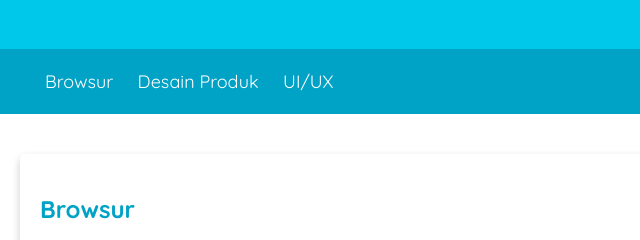
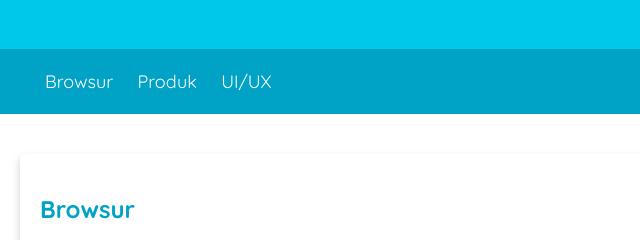
Before and after one commit to jho-github/KreatifDigital, a plain HTML site: page index.html in a window 1280 px wide. Shown: the part 220-460 px from the top of the page, 0-640 px from the left. Drawn offline with Linux system fonts and the light colour scheme.

Commit message:
Update index.html

```diff
--- a/index.html
+++ b/index.html
@@ -18,7 +18,7 @@
         <nav>
             <ul>
                 <li><a href="#bro">Browsur</a></li>
-                <li><a href="#pro">Desain Produk</a></li>
+                <li><a href="#pro">Produk</a></li>
                 <li><a href="#uiux">UI/UX</a></li>
             </ul>
         </nav>
```
